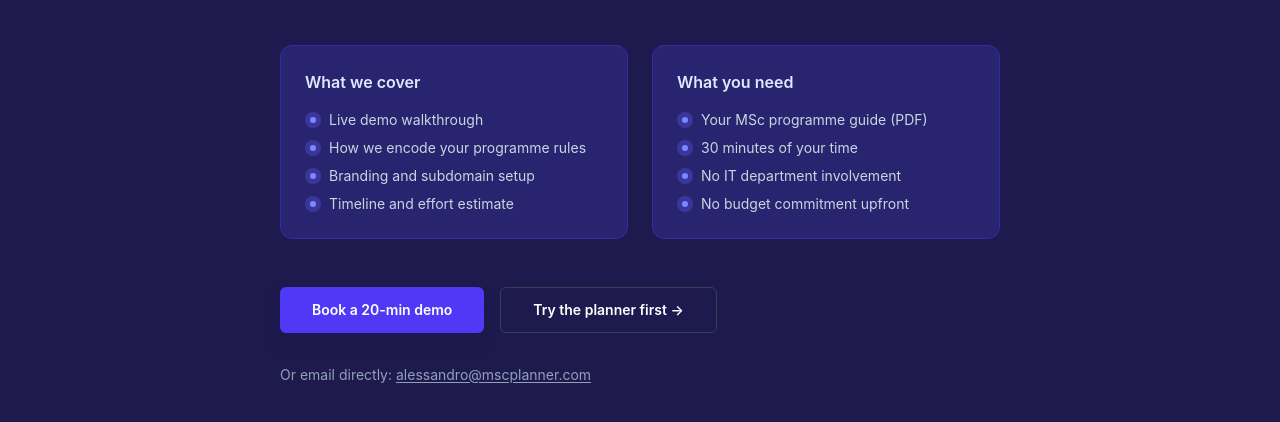
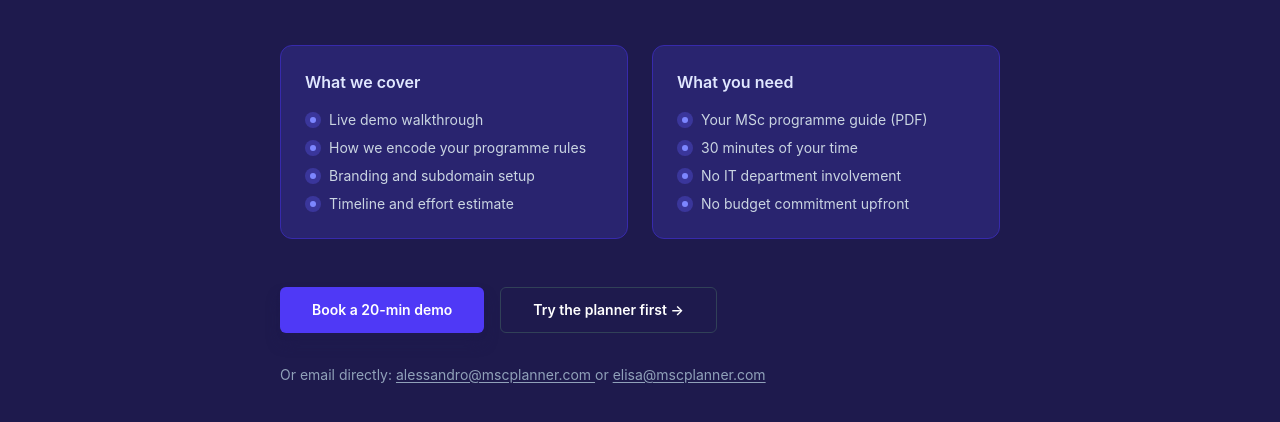
Before and after one commit to epoelilotto/mscplanner-marketing, an Astro site: page /contact in a window 1280 px wide. Shown: the part 408-830 px from the top of the page. Built offline with nearby package versions, Linux system fonts and the light colour scheme; Astro itself is replaced by a stand-in of ours.

Commit message:
Add Elisa's email as a second contact option on the contact page

```diff
--- a/src/pages/contact.astro
+++ b/src/pages/contact.astro
@@ -68,6 +68,10 @@ const blocks = [
           Or email directly:{" "}
           <a href="mailto:alessandro@mscplanner.com" class="underline underline-offset-2 hover:text-slate-200">
             alessandro@mscplanner.com
+          </a>{" "}
+          or{" "}
+          <a href="mailto:elisa@mscplanner.com" class="underline underline-offset-2 hover:text-slate-200">
+            elisa@mscplanner.com
           </a>
         </p>
       </div>
```
